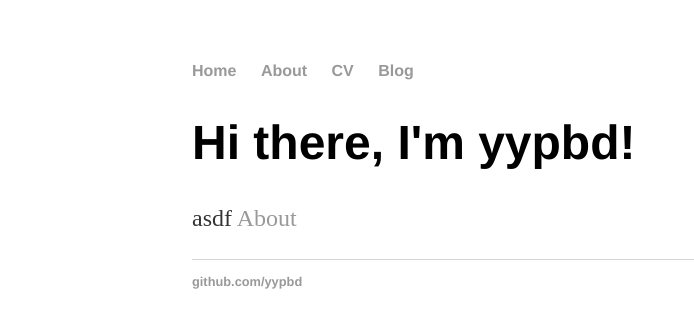
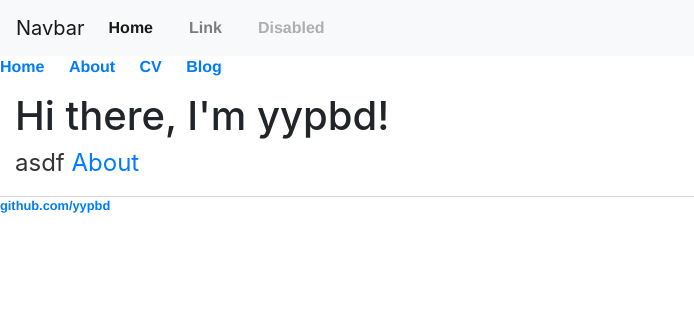
Before and after one commit to yypbd/yypbd.github.io, a Jekyll site: the page built from index.html, in a window 1280 px wide. Shown: the top 328 px of the page, without its empty margins (0-694 px from the left). Built offline with Jekyll 4.4.1, drawn with Linux system fonts in a browser that asks for light colours; nearby versions of some CDN libraries.

Commit message:
Test Bootstrap

```diff
--- a/_layouts/default.html
+++ b/_layouts/default.html
@@ -4,9 +4,35 @@
 <head>
     <title>{{ page.title }}</title>
     <link rel="stylesheet" type="text/css" href="/css/main.css">
+    <link rel="stylesheet" href="https://maxcdn.bootstrapcdn.com/bootstrap/4.0.0-beta/css/bootstrap.min.css" integrity="sha384-/Y6pD6FV/Vv2HJnA6t+vslU6fwYXjCFtcEpHbNJ0lyAFsXTsjBbfaDjzALeQsN6M" crossorigin="anonymous">
+    <script src="https://code.jquery.com/jquery-3.2.1.slim.min.js" integrity="sha384-KJ3o2DKtIkvYIK3UENzmM7KCkRr/rE9/Qpg6aAZGJwFDMVNA/GpGFF93hXpG5KkN" crossorigin="anonymous"></script>
+    <script src="https://cdnjs.cloudflare.com/ajax/libs/popper.js/1.11.0/umd/popper.min.js" integrity="sha384-b/U6ypiBEHpOf/4+1nzFpr53nxSS+GLCkfwBdFNTxtclqqenISfwAzpKaMNFNmj4" crossorigin="anonymous"></script>
+    <script src="https://maxcdn.bootstrapcdn.com/bootstrap/4.0.0-beta/js/bootstrap.min.js" integrity="sha384-h0AbiXch4ZDo7tp9hKZ4TsHbi047NrKGLO3SEJAg45jXxnGIfYzk4Si90RDIqNm1" crossorigin="anonymous"></script>
 </head>
 
 <body>
+    <nav class="navbar navbar-expand-lg navbar-light bg-light">
+        <a class="navbar-brand" href="#">Navbar</a>
+        <button class="navbar-toggler" type="button" data-toggle="collapse" data-target="#navbarSupportedContent" aria-controls="navbarSupportedContent" aria-expanded="false" aria-label="Toggle navigation">
+            <span class="navbar-toggler-icon"></span>
+        </button>
+
+        <div class="collapse navbar-collapse" id="navbarSupportedContent">
+            <ul class="navbar-nav mr-auto">
+                <li class="nav-item active">
+                    <a class="nav-link" href="#">Home <span class="sr-only">(current)</span></a>
+                </li>
+                <li class="nav-item">
+                    <a class="nav-link" href="#">Link</a>
+                </li>
+                <li class="nav-item">
+                    <a class="nav-link disabled" href="#">Disabled</a>
+                </li>
+            </ul>
+        </div>
+    </nav>
+
+
     <nav>
         <ul>
             <li><a href="/">Home</a></li>
```
